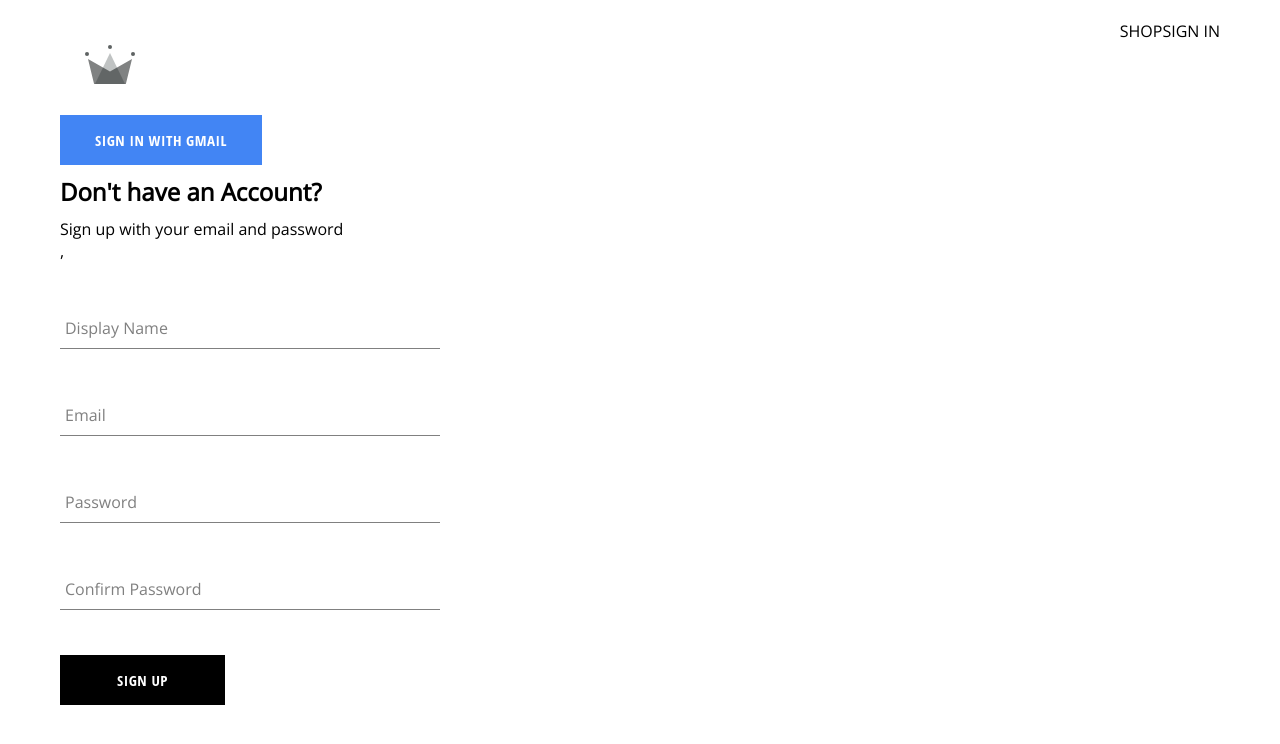
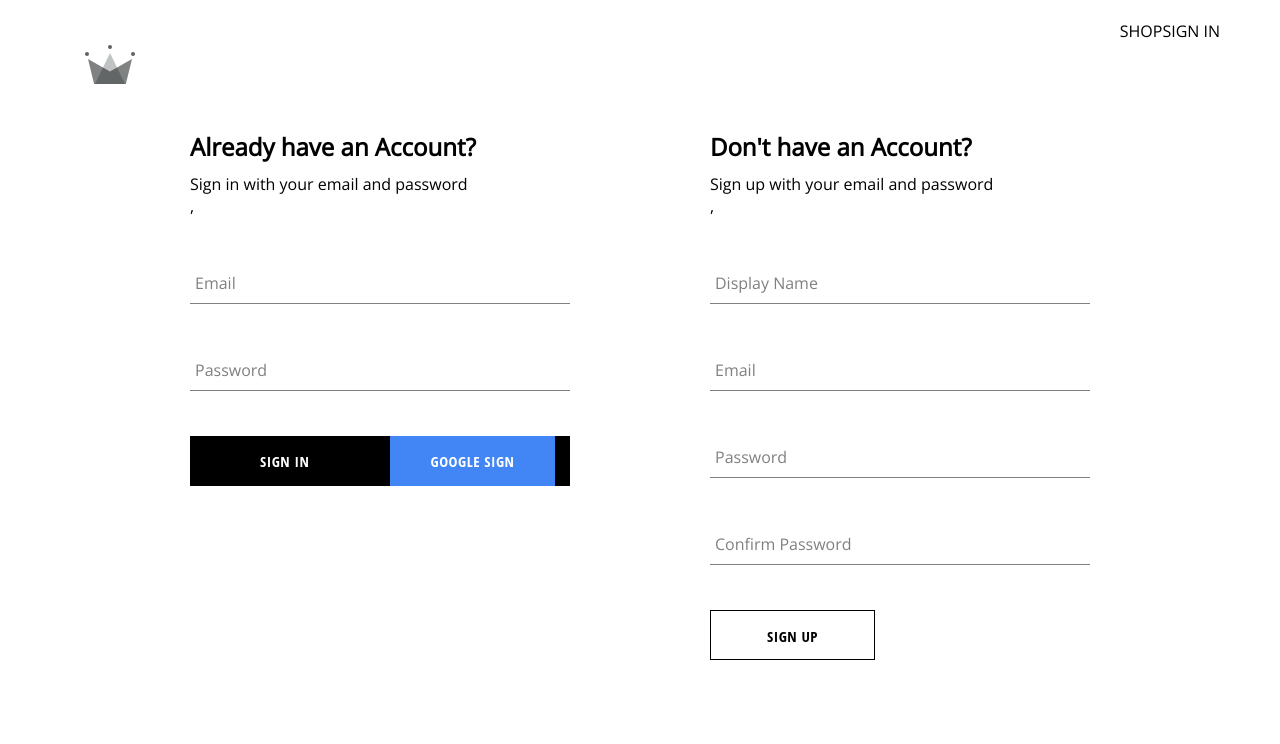
Before and after one commit to cloud-damsng/crown-clothing, a React (Create React App) app: page /auth in a window 1280 px wide. Shown: the top 744 px of the page. Built offline with nearby package versions, Linux system fonts and the light colour scheme.

Commit message:
modified sign in form component and styles and authentication component and styles

```diff
--- a/src/components/sign-in-form/sign-in-form.component.jsx
+++ b/src/components/sign-in-form/sign-in-form.component.jsx
@@ -1,47 +1,62 @@
 import {useState } from 'react';
 import FormInput from '../form-input/form-input.component';
-import './sign-up-form.styles.scss';
+import './sign-in-form.styles.scss';
 import Button from '../button/button.component';
-import { createAuthUserWithEmailAndPassword, createUserDocumentFromAuth } from '../../utils/firebase/firebase.utils';
+import { signInAuthUserWithEmailAndPassword,
+        signInWithGooglePopup,
+        createUserDocumentFromAuth } from '../../utils/firebase/firebase.utils';
 
 const defaultFormFields ={
-    displayName: '',
+
     email: '',
-    password: '',
-    confirmPassword: ''
+    password: ''
+
 }
 
 
-const SignUpForm =()=> {
+const SignInForm =()=> {
     const [formFields, setFormFields] = useState(defaultFormFields);
-    const{ displayName, email, password, confirmPassword} = formFields;
+    const{email, password} = formFields;
 
     const resetFormFields = () => {
         setFormFields(defaultFormFields);
     }
+    const signInWithGoogle = async() => {
+        const {user} = await signInWithGooglePopup();
+        await createUserDocumentFromAuth(user);
+
+
+    };
+
+
+
     const handleSubmit = async (event) => {
         event.preventDefault();
-        if (password != confirmPassword){
-            alert("password do not match");
-            return;
+
+        try {
+           const response = await signInAuthUserWithEmailAndPassword(email, password);
+
+           console.log(response);
+           resetFormFields();
+
+        } catch (error) {
+            switch(error.code){
+            case 'auth/wrong-password':
+                alert('incorrect password for email');
+            break;
+
+            case 'auth/user-not-found':
+                alert('no user is associated with this email');
+            break;
+            default:
+
+
         }
-        try {
-            const {user} = await createAuthUserWithEmailAndPassword(
-                email,
-                password
-                );
-                await createUserDocumentFromAuth(user, {displayName});
-                resetFormFields();
 
-        } catch (error)  {
+    }
 
-            if (error.code === 'auth/email-already-in-use') {
-                alert('User Already Exist')
 
-            }
-            console.log('user creation error', error);
-        }
-    }
+    };
 
 
     const handleChange =(event) => {
@@ -52,19 +67,12 @@ const SignUpForm =()=> {
 
     return (
 
-       <div className='sign-up-container'>
-           <h2>Don't have an Account?</h2>
-           <span>Sign up with your email and password</span>,
+       <div className='sign-in-container'>
+           <h2> Already have an Account?</h2>
+           <span>Sign in with your email and password</span>,
 
         <form onSubmit ={handleSubmit}>
 
-            <FormInput
-                label = 'Display Name'
-                type='text'
-                required
-                onChange={handleChange}
-                name='displayName'
-                value={displayName}/>
 
              <FormInput
                 label = 'Email'
@@ -84,19 +92,14 @@ const SignUpForm =()=> {
                 value={password}/>
 
 
-            <FormInput
-                label = 'Confirm Password'
-                type= 'password'
-                required
-                onChange={handleChange}
-                name='confirmPassword'
-                value={confirmPassword}/>
-
-            <Button   type = 'submit'>Sign Up</Button>
+            <div className='button-container'>
+            <Button   type = 'submit'>SIGN IN</Button>
+            <Button  type='button' buttonType= 'google' onClick={signInWithGoogle}>GOOGLE SIGN IN</Button>
+            </div>
 
         </form>
         </div>
     );
 }
 
-export default SignUpForm;
+export default SignInForm;
--- a/src/components/sign-in-form/sign-in-form.styles.scss
+++ b/src/components/sign-in-form/sign-in-form.styles.scss
@@ -1,4 +1,4 @@
-.sign-up-container{
+.sign-in-container{
     display: flex;
     flex-direction: column;
     width: 380px;
@@ -6,4 +6,8 @@
     h2{
         margin: 10px 0;
     }
+    .button-container{
+        display: flex;
+        justify-content: space-between;
+    }
 }
--- a/src/components/sign-up-form/sign-up-form.component.jsx
+++ b/src/components/sign-up-form/sign-up-form.component.jsx
@@ -39,7 +39,7 @@ const SignUpForm =()=> {
                 alert('User Already Exist')
 
             }
-            console.log('user creation error', error);
+
         }
     }
 
@@ -92,7 +92,7 @@ const SignUpForm =()=> {
                 name='confirmPassword'
                 value={confirmPassword}/>
 
-            <Button   type = 'submit'>Sign Up</Button>
+            <Button  buttonType='inverted' type = 'submit'>Sign Up</Button>
 
         </form>
         </div>
--- a/src/routes/authentication/authentication.component.jsx
+++ b/src/routes/authentication/authentication.component.jsx
@@ -1,25 +1,16 @@
 
-import {
-            signInWithGooglePopup,
 
-            createUserDocumentFromAuth
-        } from "../../utils/firebase/firebase.utils";
 import SignUpForm from "../../components/sign-up-form/sign-up-form.component";
-import Button from "../../components/button/button.component";
+import SignInForm from "../../components/sign-in-form/sign-in-form.component";
+import './authentication.styles.scss';
 
 const Authentication = ()=> {
-    const logGoogleUser = async() => {
-        const {user} = await signInWithGooglePopup();
-        const userDocRef = await createUserDocumentFromAuth(user);
-
-
-    };
 
     return (
-        <div>
-        <Button  buttonType= 'google' onClick={logGoogleUser}>
-        Sign in with Gmail
-        </Button>
+        <div className="authentication-container">
+
+        <SignInForm/>
+
         <SignUpForm/>
        </div>
 
--- a/src/routes/authentication/authentication.styles.scss
+++ b/src/routes/authentication/authentication.styles.scss
@@ -0,0 +1,6 @@
+.authentication-container{
+    display: flex;
+    width: 900px;
+    justify-content: space-between;
+    margin: 30px auto;
+}
--- a/src/utils/firebase/firebase.utils.js
+++ b/src/utils/firebase/firebase.utils.js
@@ -5,7 +5,7 @@ import{
     GoogleAuthProvider,
     getAuth,
     signInWithPopup,
-    signInWithRedirect,
+    signInWithEmailAndPassword,
     createUserWithEmailAndPassword
 } from "firebase/auth";
 import {
@@ -74,3 +74,8 @@ export const createAuthUserWithEmailAndPassword = async (email, password)=> {
     if (!email || !password) return;
     return await createUserWithEmailAndPassword(auth, email, password);
 }
+
+export const signInAuthUserWithEmailAndPassword = async (email, password)=> {
+    if (!email || !password) return;
+    return await signInWithEmailAndPassword(auth, email, password);
+}
```
